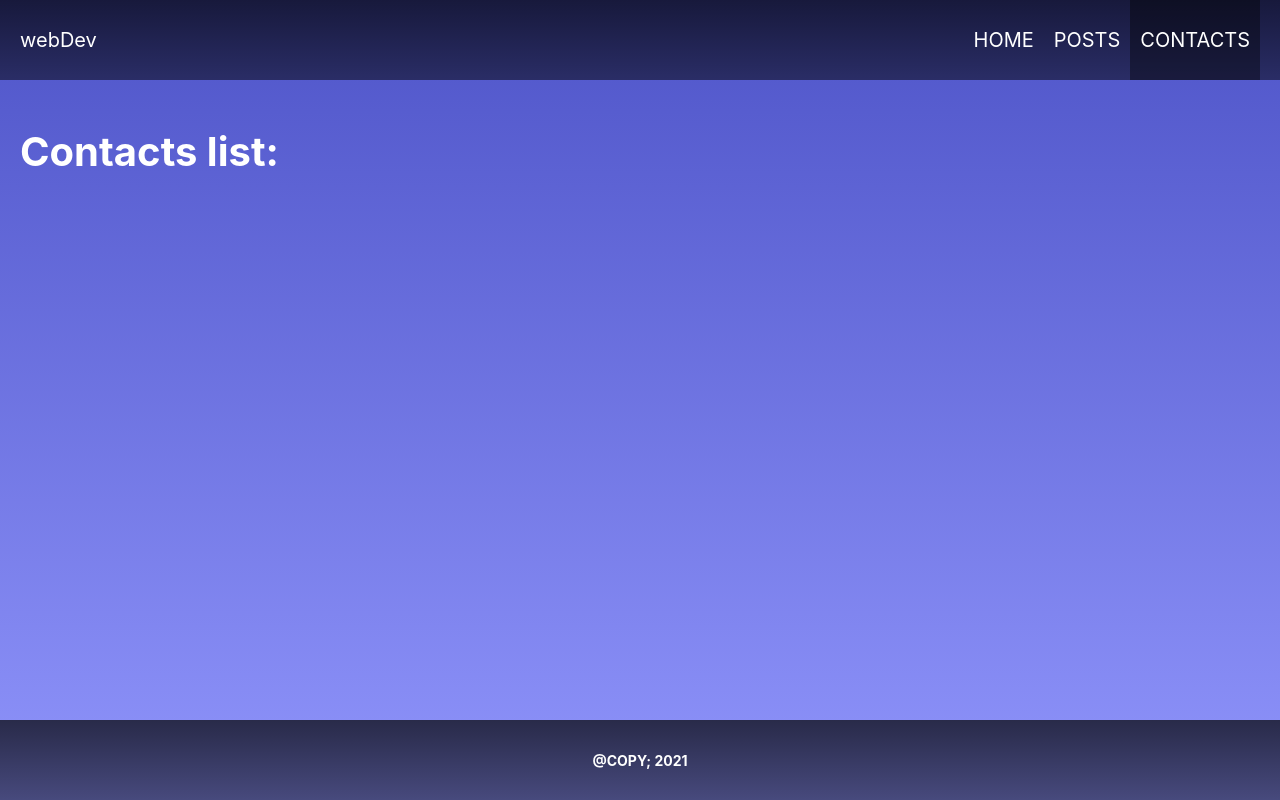
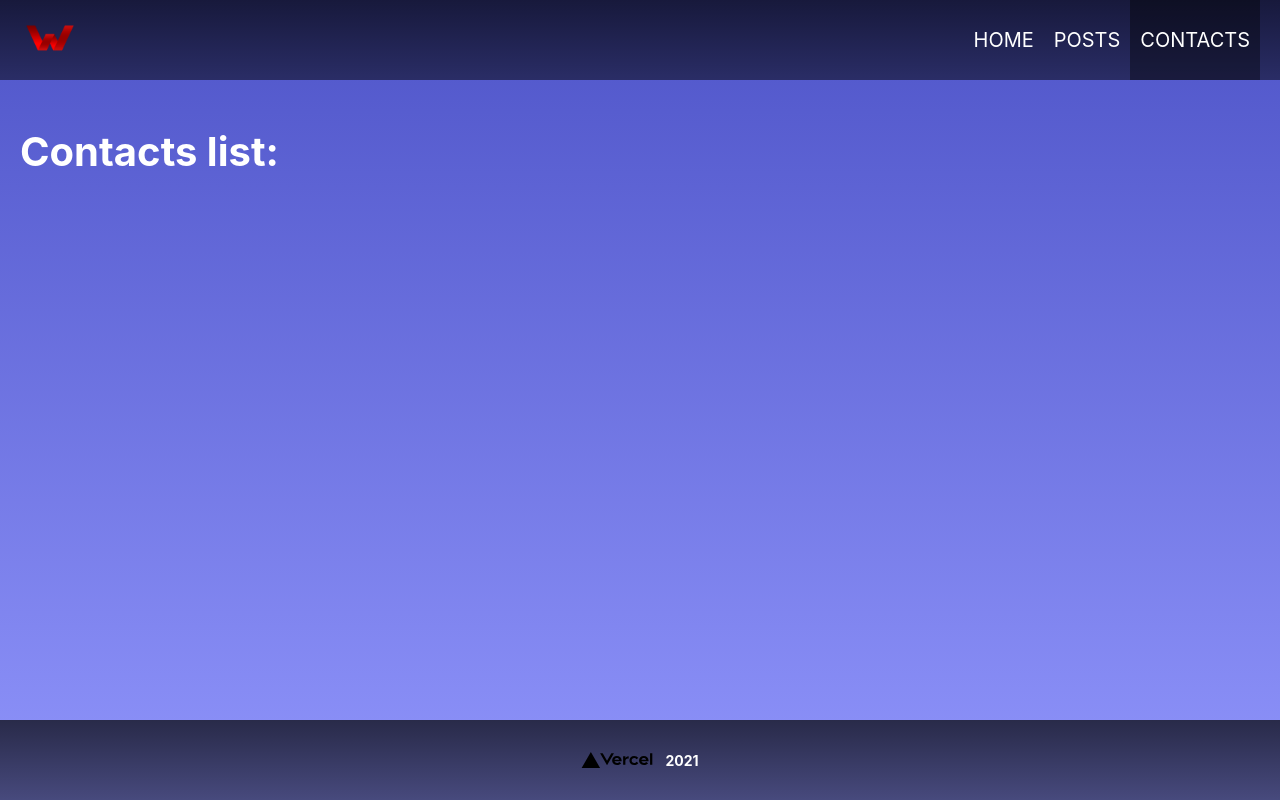
Before and after one commit to camward/Next-Base, a Next.js app: page /contacts in a window 1280 px wide. Built offline with nearby package versions, Linux system fonts and the light colour scheme.

Commit message:
работа с изображениями

```diff
--- a/components/Footer.js
+++ b/components/Footer.js
@@ -1,8 +1,11 @@
+import Image from "next/image";
 import Heading from "./Heading";
 
 const Footer = () => (
   <footer>
-    <Heading tag="h3" text="@copy; 2021" />
+    <Image src="/vercel.svg" alt="Vercel Logo" width={72} height={16} />
+    &emsp;
+    <Heading tag="h3" text="2021" />
   </footer>
 );
 
--- a/components/Navbar.js
+++ b/components/Navbar.js
@@ -1,4 +1,5 @@
 import Link from "next/link";
+import Image from "next/image";
 import { useRouter } from "next/router";
 import styles from "../styles/Navbar.module.scss";
 
@@ -13,7 +14,9 @@ const Navbar = () => {
 
   return (
     <nav className={styles.nav}>
-      <div className={styles.logo}>webDev</div>
+      <div className={styles.logo}>
+        <Image src="/logo.png" width={60} height={60} alt="Logo" />
+      </div>
       <div className={styles.links}>
         {navigation.map(({ id, title, path }) => (
           <Link key={id} href={path}>
```
Also changed, not shown: public/logo.png (added).
